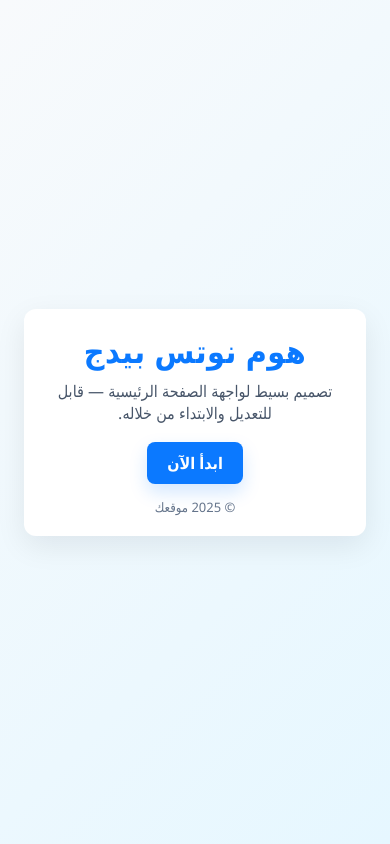
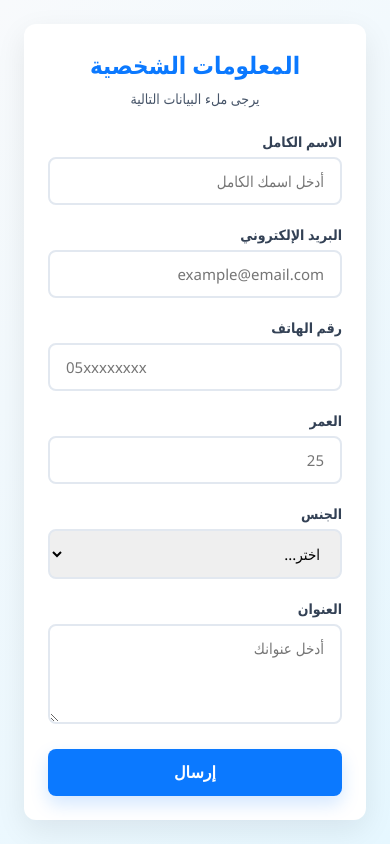
Before and after one commit to Lord-shaban/node-level-1, a website: page views/home.html in a window 390 px wide. Drawn offline with Linux system fonts and the light colour scheme.

Commit message:
feat: integrate mongoose for MongoDB connection and add new routes
- Added mongoose dependency for MongoDB integration.
- Established a connection to MongoDB in app.js.
- Changed the root route from '/' to '/home' and added a new '/test' route.
- Updated home.html to reflect a new personal information form with appropriate fields and styles.
- Modified styles for better responsiveness and user experience.

```diff
--- a/package.json
+++ b/package.json
@@ -11,6 +11,8 @@
   "license": "ISC",
   "type": "commonjs",
   "dependencies": {
-    "express": "^5.1.0"
+    "express": "^5.1.0",
+    "mongoose": "^8.19.2",
+    "nodemon": "^3.1.10"
   }
 }
--- a/views/home.html
+++ b/views/home.html
@@ -3,7 +3,7 @@
 <head>
     <meta charset="utf-8" />
     <meta name="viewport" content="width=device-width, initial-scale=1" />
-    <title>هوم بيدج</title>
+    <title>نموذج المعلومات الشخصية</title>
     <style>
         :root {
             --bg1: #f8fafc;
@@ -11,7 +11,7 @@
             --accent: #0b79ff;
         }
         html,body {
-            height: 100%;
+            min-height: 100%;
             margin: 0;
             font-family: "Segoe UI", Tahoma, Arial, sans-serif;
             background: linear-gradient(135deg, var(--bg1), var(--bg2));
@@ -19,7 +19,7 @@
             direction: rtl;
         }
         .wrap {
-            min-height: 100%;
+            min-height: 100vh;
             display: flex;
             align-items: center;
             justify-content: center;
@@ -31,49 +31,117 @@
             border-radius: 12px;
             padding: 36px 48px;
             box-shadow: 0 10px 30px rgba(2,6,23,0.08);
-            text-align: center;
-            max-width: 720px;
+            max-width: 500px;
             width: 100%;
         }
         h1 {
             margin: 0 0 8px;
-            font-size: 48px;
+            font-size: 32px;
             color: var(--accent);
-            letter-spacing: 0.5px;
+            text-align: center;
         }
         p {
-            margin: 0 0 18px;
+            margin: 0 0 24px;
             color: #475569;
-            font-size: 16px;
+            font-size: 14px;
+            text-align: center;
+        }
+        .form-group {
+            margin-bottom: 20px;
+        }
+        label {
+            display: block;
+            margin-bottom: 6px;
+            color: #334155;
+            font-weight: 600;
+            font-size: 14px;
+        }
+        input, textarea, select {
+            width: 100%;
+            padding: 12px 16px;
+            border: 2px solid #e2e8f0;
+            border-radius: 8px;
+            font-size: 15px;
+            font-family: inherit;
+            box-sizing: border-box;
+            transition: border-color 0.2s;
+        }
+        input:focus, textarea:focus, select:focus {
+            outline: none;
+            border-color: var(--accent);
+        }
+        textarea {
+            resize: vertical;
+            min-height: 100px;
         }
         .btn {
-            display: inline-block;
-            padding: 10px 20px;
+            width: 100%;
+            padding: 14px 20px;
             background: var(--accent);
             color: #fff;
+            border: none;
             border-radius: 8px;
-            text-decoration: none;
             font-weight: 600;
+            font-size: 16px;
+            cursor: pointer;
             box-shadow: 0 8px 18px rgba(11,121,255,0.18);
+            transition: transform 0.2s;
         }
-        .meta {
-            margin-top: 14px;
-            font-size: 13px;
-            color: #64748b;
+        .btn:hover {
+            transform: translateY(-2px);
+        }
+        .btn:active {
+            transform: translateY(0);
         }
         @media (max-width: 480px) {
-            .card { padding: 20px; }
-            h1 { font-size: 32px; }
+            .card { padding: 24px; }
+            h1 { font-size: 24px; }
         }
     </style>
 </head>
 <body>
     <div class="wrap">
-        <main class="card" role="main" aria-labelledby="page-title">
-            <h1 id="page-title">هوم نوتس بيدج</h1>
-            <p>تصميم بسيط لواجهة الصفحة الرئيسية — قابل للتعديل والابتداء من خلاله.</p>
-            <a class="btn" href="#">ابدأ الآن</a>
-            <div class="meta">© 2025 موقعك</div>
+        <main class="card">
+            <h1>المعلومات الشخصية</h1>
+            <p>يرجى ملء البيانات التالية</p>
+
+            <form action="/submit" method="POST">
+                <div class="form-group">
+                    <label for="name">الاسم الكامل</label>
+                    <input type="text" id="name" name="name" required placeholder="أدخل اسمك الكامل">
+                </div>
+
+                <div class="form-group">
+                    <label for="email">البريد الإلكتروني</label>
+                    <input type="email" id="email" name="email" required placeholder="example@email.com">
+                </div>
+
+                <div class="form-group">
+                    <label for="phone">رقم الهاتف</label>
+                    <input type="tel" id="phone" name="phone" required placeholder="05xxxxxxxx">
+                </div>
+
+                <div class="form-group">
+                    <label for="age">العمر</label>
+                    <input type="number" id="age" name="age" min="1" max="120" required placeholder="25">
+                </div>
+
+                <div class="form-group">
+                    <label for="gender">الجنس</label>
+                    <select id="gender" name="gender" required>
+                        <option value="">اختر...</option>
+                        <option value="male">ذكر</option>
+                        <option value="female">أنثى</option>
+                    </select>
+                </div>
+
+                <div class="form-group">
+                    <label for="address">العنوان</label>
+                    <textarea id="address" name="address" placeholder="أدخل عنوانك"></textarea>
+                </div>
+
+                <button type="submit" class="btn">إرسال</button>
+            </form>
         </main>
     </div>
 </body>
```
Also changed, not shown: app.js (+11 -1 lines), 1 other file.
